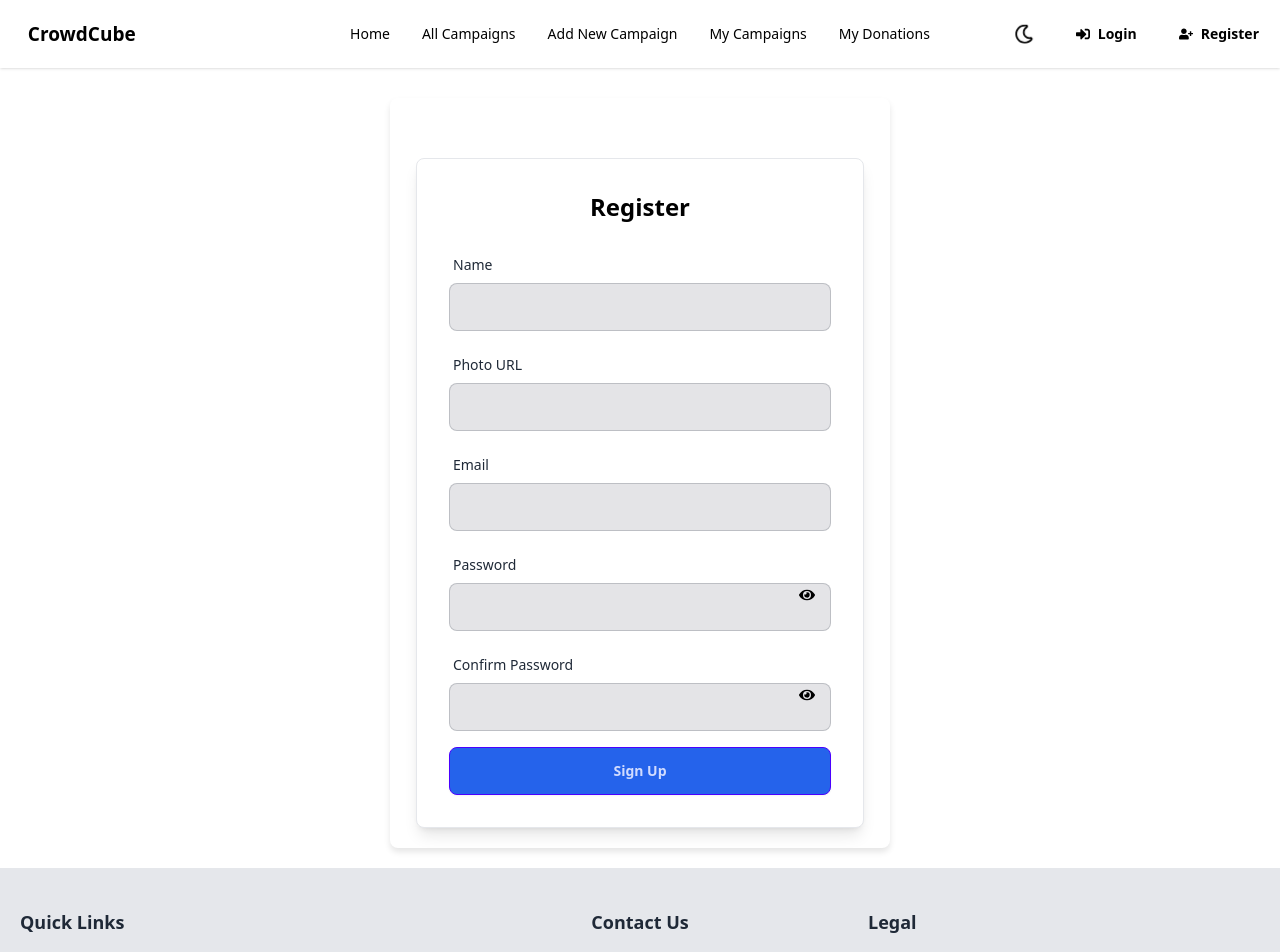
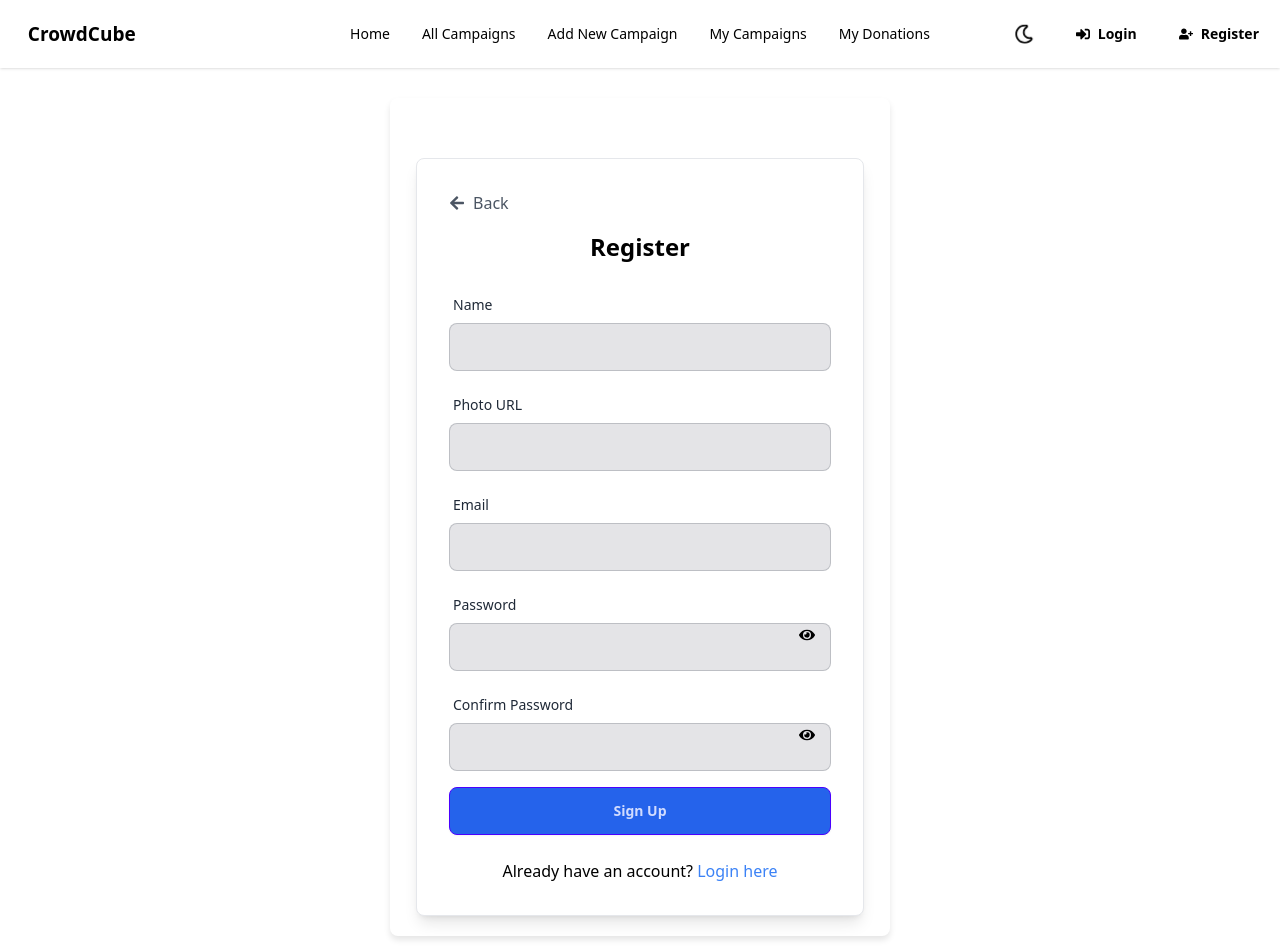
Before and after one commit to Mthe001/Crowd-Cube, a React (Vite) app: page /auth/register in a window 1280 px wide. Shown: the top 952 px of the page. Built offline with nearby package versions, Linux system fonts and the light colour scheme; no server answers.

Commit message:
fix:register-ui-enhance

```diff
--- a/src/pages/Register.jsx
+++ b/src/pages/Register.jsx
@@ -1,26 +1,26 @@
 import React, { useState, useContext } from 'react';
 import { AuthContext } from '../provider/AuthProvider';
-import { useNavigate } from 'react-router-dom';
+import { useNavigate, Link } from 'react-router-dom';
 import { toast, ToastContainer } from 'react-toastify';
 import 'react-toastify/dist/ReactToastify.css';
-import { FaEye, FaEyeSlash } from 'react-icons/fa';
+import { FaEye, FaEyeSlash, FaArrowLeft } from 'react-icons/fa';
 
 const Register = () => {
-    const { signUpWithEmailPassword, updateUserProfile } = useContext(AuthContext); // Accessing the signUp function
+    const { signUpWithEmailPassword, updateUserProfile } = useContext(AuthContext);
     const navigate = useNavigate();
 
-    // State for form inputs
+
     const [name, setName] = useState('');
     const [photoUrl, setPhotoUrl] = useState('');
     const [email, setEmail] = useState('');
     const [password, setPassword] = useState('');
     const [confirmPassword, setConfirmPassword] = useState('');
 
-    // Password visibility toggle
+
     const [showPassword, setShowPassword] = useState(false);
     const [showConfirmPassword, setShowConfirmPassword] = useState(false);
 
-    // Password validation function
+
     const validatePassword = (password) => {
         const minLength = 8;
         const hasUpperCase = /[A-Z]/.test(password);
@@ -43,20 +43,20 @@ const Register = () => {
         if (!hasSpecialChar) {
             return "Password must contain at least one special character.";
         }
-        return null; // Password is valid
+        return null;
     };
 
-    // Handle form submission
+
     const handleRegister = async (e) => {
         e.preventDefault();
 
-        // Check if passwords match
+
         if (password !== confirmPassword) {
             toast.error('Passwords do not match!');
             return;
         }
 
-        // Validate password
+
         const passwordError = validatePassword(password);
         if (passwordError) {
             toast.error(passwordError);
@@ -64,14 +64,14 @@ const Register = () => {
         }
 
         try {
-            // Call the signUpWithEmailPassword method from AuthContext
+
             const userCredential = await signUpWithEmailPassword(email, password);
 
-            // Update the user's profile with the name and photo URL
+
             await updateUserProfile(name, photoUrl);
 
             toast.success('Registration successful!');
-            navigate('/'); // Redirect to home page
+            navigate('/');
         } catch (error) {
             console.error('Registration Error:', error);
             toast.error(error.message || 'Registration failed!');
@@ -80,8 +80,16 @@ const Register = () => {
 
     return (
         <div className="max-w-md mx-auto mt-10 p-8 border rounded-lg shadow-lg bg-white dark:bg-black">
+            {/* Back Button */}
+            <button
+                onClick={() => navigate('/')}
+                className="flex items-center mb-4 text-gray-600 hover:text-black dark:hover:text-white"
+            >
+                <FaArrowLeft className="mr-2" /> Back
+            </button>
+
             <h2 className="text-2xl font-bold text-center mb-6">Register</h2>
-            <ToastContainer /> {/* Toast Container for showing toast alerts */}
+            <ToastContainer />
 
             <form onSubmit={handleRegister} className="space-y-4">
                 {/* Name Field */}
@@ -98,7 +106,7 @@ const Register = () => {
                     />
                 </div>
 
-                {/* Photo URL Field */}
+
                 <div className="form-control">
                     <label className="label">
                         <span className="label-text">Photo URL</span>
@@ -125,7 +133,7 @@ const Register = () => {
                     />
                 </div>
 
-                {/* Password Field */}
+
                 <div className="form-control relative">
                     <label className="label">
                         <span className="label-text">Password</span>
@@ -146,7 +154,7 @@ const Register = () => {
                     </button>
                 </div>
 
-                {/* Confirm Password Field */}
+
                 <div className="form-control relative">
                     <label className="label">
                         <span className="label-text">Confirm Password</span>
@@ -167,9 +175,17 @@ const Register = () => {
                     </button>
                 </div>
 
-                {/* Submit Button */}
+
                 <button type="submit" className="btn btn-primary w-full mt-4">Sign Up</button>
             </form>
+
+
+            <p className="text-center mt-6">
+                Already have an account?{' '}
+                <Link to="/auth/login" className="text-blue-500">
+                    Login here
+                </Link>
+            </p>
         </div>
     );
 };
```
